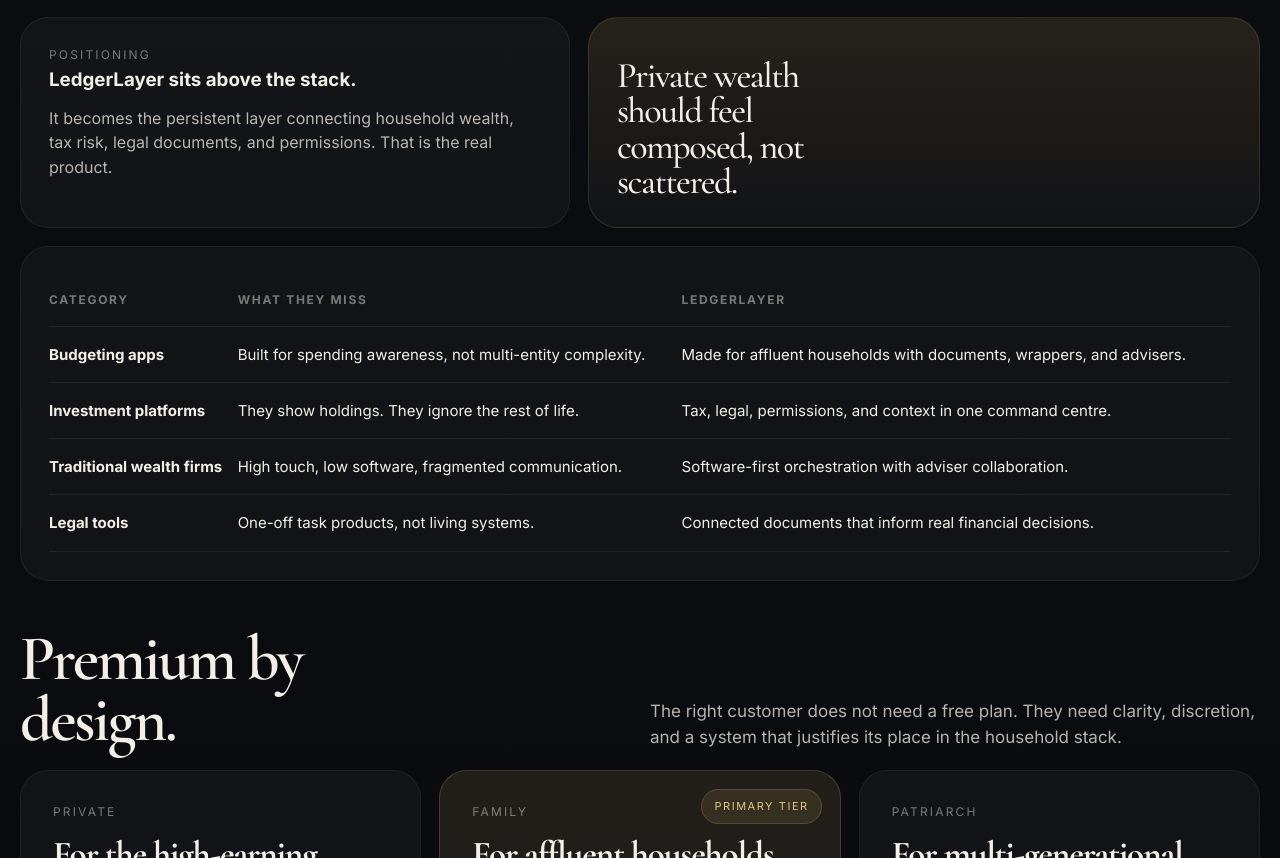
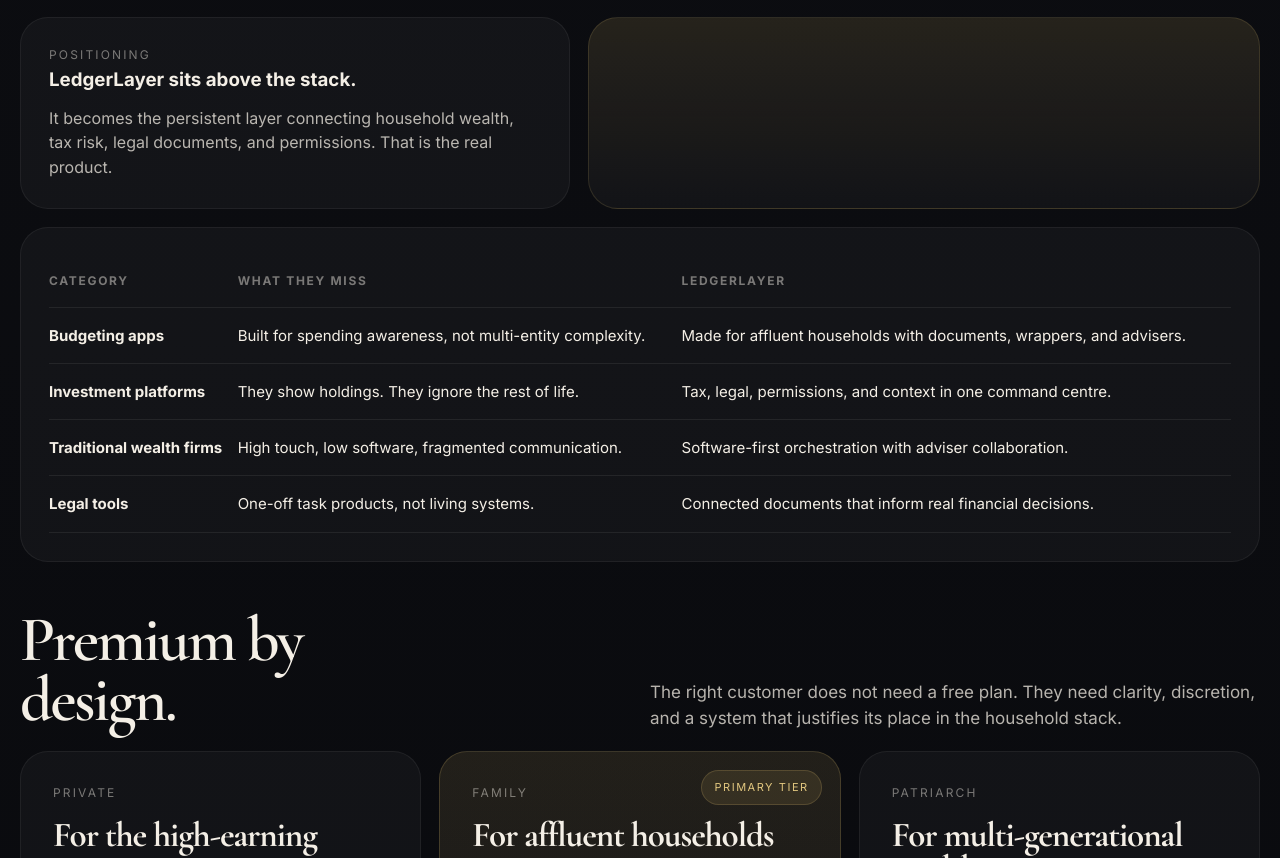
Before and after one commit to samdeakinn/ledgerlayer, a plain HTML site: page index.html in a window 1280 px wide. Shown: the part 3758-4616 px from the top of the page. Drawn offline with nearby package versions, Linux system fonts and the light colour scheme.

Commit message:
Update index.html

```diff
--- a/index.html
+++ b/index.html
@@ -437,7 +437,6 @@
               <p>It becomes the persistent layer connecting household wealth, tax risk, legal documents, and permissions. That is the real product.</p>
             </div>
             <div class="compare-quote">
-              <p>Private wealth should feel composed, not scattered.</p>
             </div>
           </div>
           <div class="compare-bottom">
```
